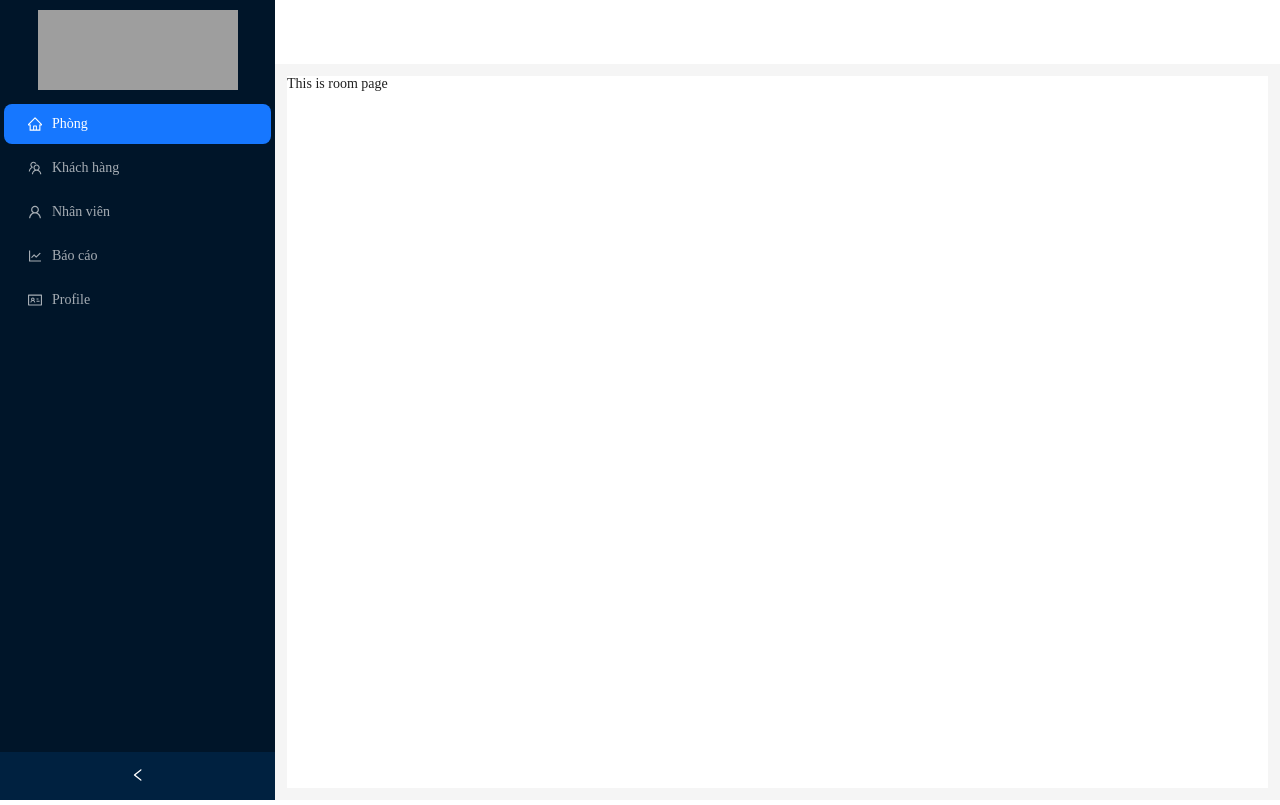
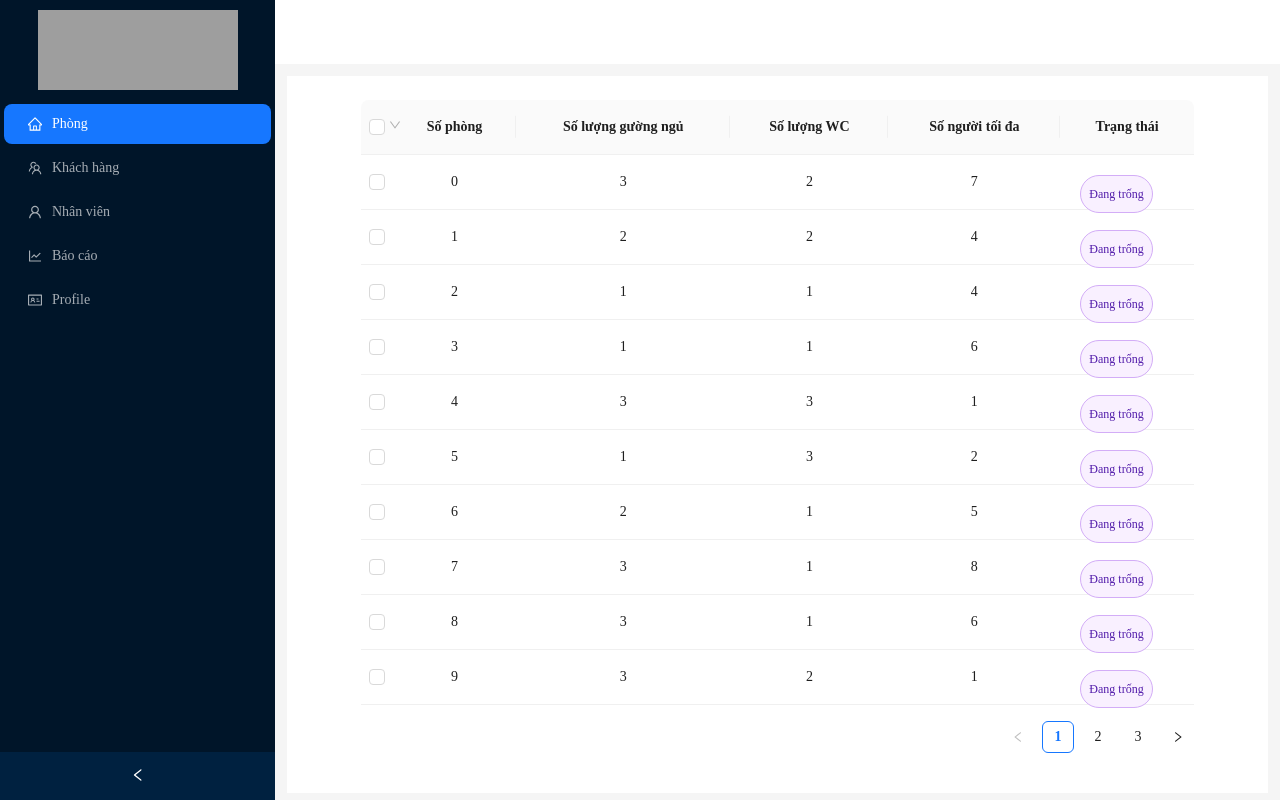
Before and after one commit to qthang02/booking-admin, a React (Vite) app: page / in a window 1280 px wide. Both pictures are taken after a click on the item "Phòng". Built offline with nearby package versions, Linux system fonts and the light colour scheme; grey boxes are pictures that could not be loaded.

Commit message:
add ObjectRoomStatus and RoomStatus type

```diff
--- /dev/null
+++ b/src/conponents/ObjectStatus/ObjectStatus.tsx
@@ -0,0 +1,47 @@
+import {Tag} from "antd";
+import * as React from "react";
+import {ObjectRoomStatusUtils, RoomStatus} from "../../utils/type.ts";
+
+const CustomTag = (title: string, color: string) => {
+    return (
+        <Tag
+            color={color}
+            style={{
+                position: "absolute",
+                top: 20,
+                left: 20,
+                zIndex: 10,
+                padding: 8,
+                borderRadius: 20,
+            }}
+        >
+            {title}
+        </Tag>
+    );
+};
+
+type RoomStatusProps = {
+    status: RoomStatus;
+}
+
+export const ObjectRoomStatus: React.FC<RoomStatusProps> = (props) => {
+    if (ObjectRoomStatusUtils.isChecking(props.status)) {
+        return CustomTag(ObjectRoomStatusUtils.humanizeStatus(props.status), "green")
+    }
+
+    if (ObjectRoomStatusUtils.isConfirmed(props.status)) {
+        return CustomTag(ObjectRoomStatusUtils.humanizeStatus(props.status), "blue")
+    }
+
+    if (ObjectRoomStatusUtils.isPending(props.status)) {
+        return CustomTag(ObjectRoomStatusUtils.humanizeStatus(props.status), "orange")
+    }
+
+    if (ObjectRoomStatusUtils.isCheckOut(props.status)) {
+        return CustomTag(ObjectRoomStatusUtils.humanizeStatus(props.status), "magenta")
+    }
+
+    if (ObjectRoomStatusUtils.isEmplty(props.status)) {
+        return CustomTag(ObjectRoomStatusUtils.humanizeStatus(props.status), "purple")
+    }
+}
--- a/src/features/room/components/roomManagement.tsx
+++ b/src/features/room/components/roomManagement.tsx
@@ -0,0 +1,115 @@
+import {Table, TableColumnsType, TableProps} from "antd";
+import {useState} from "react";
+import {ObjectRoomStatus} from "../../../conponents/ObjectStatus/ObjectStatus.tsx";
+
+type TableRowSelection<T> = TableProps<T>['rowSelection'];
+
+interface DataType {
+    key: React.Key;
+    roomNumber: number;
+    bedsQuantity: number;
+    wcsQuantity: number;
+    maximumPeople: number
+    status: React.ReactElement
+}
+
+const columns: TableColumnsType<DataType> = [
+    {
+        title: 'Số phòng',
+        dataIndex: "roomNumber",
+        align: "center"
+    },
+    {
+        title: 'Số lượng gường ngủ',
+        dataIndex: "bedsQuantity",
+        align: "center"
+    },
+    {
+        title: 'Số lượng WC',
+        dataIndex: "wcsQuantity",
+        align: "center"
+    },
+    {
+        title: "Số người tối đa",
+        dataIndex: "maximumPeople",
+        align: "center"
+    },
+    {
+        title: "Trạng thái",
+        dataIndex: "status",
+        align: "center"
+    }
+];
+
+function getRandomIntInclusive(min: number, max: number): number {
+    const minCeiled = Math.ceil(min);
+    const maxFloored = Math.floor(max);
+    return Math.floor(Math.random() * (maxFloored - minCeiled + 1) + minCeiled); // The maximum is inclusive and the minimum is inclusive
+}
+
+const data: DataType[] = [];
+for (let i = 0; i < 30; i++) {
+    data.push({
+        key: i,
+        roomNumber: i,
+        bedsQuantity: getRandomIntInclusive(1, 3),
+        wcsQuantity: getRandomIntInclusive(1, 3),
+        maximumPeople: getRandomIntInclusive(1, 10),
+        status: <ObjectRoomStatus status={"EMPTY"} />
+    });
+}
+
+export const RoomManagement = () => {
+    const [selectedRowKeys, setSelectedRowKeys] = useState<React.Key[]>([]);
+
+    const onSelectChange = (newSelectedRowKeys: React.Key[]) => {
+        console.log('selectedRowKeys changed: ', newSelectedRowKeys);
+        setSelectedRowKeys(newSelectedRowKeys);
+    };
+
+    const rowSelection: TableRowSelection<DataType> = {
+        selectedRowKeys,
+        onChange: onSelectChange,
+        selections: [
+            Table.SELECTION_ALL,
+            Table.SELECTION_INVERT,
+            Table.SELECTION_NONE,
+            {
+                key: 'odd',
+                text: 'Select Odd Row',
+                onSelect: (changeableRowKeys) => {
+                    let newSelectedRowKeys = [];
+                    newSelectedRowKeys = changeableRowKeys.filter((_, index) => {
+                        if (index % 2 !== 0) {
+                            return false;
+                        }
+                        return true;
+                    });
+                    setSelectedRowKeys(newSelectedRowKeys);
+                },
+            },
+            {
+                key: 'even',
+                text: 'Select Even Row',
+                onSelect: (changeableRowKeys) => {
+                    let newSelectedRowKeys = [];
+                    newSelectedRowKeys = changeableRowKeys.filter((_, index) => {
+                        if (index % 2 !== 0) {
+                            return true;
+                        }
+                        return false;
+                    });
+                    setSelectedRowKeys(newSelectedRowKeys);
+                },
+            },
+        ],
+    };
+
+    return (
+        <Table
+            rowSelection={rowSelection}
+            columns={columns}
+            dataSource={data}
+        />
+    );
+}
--- a/src/features/room/page/index.tsx
+++ b/src/features/room/page/index.tsx
@@ -1,9 +1,18 @@
-import {Space} from "antd";
+import {Card} from "antd";
+import {RoomManagement} from "../components/roomManagement.tsx";
 
 export const Room = () => {
     return (
-        <Space>
-            This is room page
-        </Space>
+        <>
+            <Card
+                style={{
+                    border: "none",
+                    paddingLeft: "50px",
+                    paddingRight: "50px"
+                }}
+            >
+                <RoomManagement />
+            </Card>
+        </>
     )
 }
--- /dev/null
+++ b/src/utils/type.ts
@@ -0,0 +1,25 @@
+export type RoomStatus =
+    "CONFIRMED" |
+    "PENDING" |
+    "CHECKING" |
+    "CHECKOUT" |
+    "EMPTY";
+
+
+export const ObjectRoomStatusUtils = {
+    isConfirmed: (status: RoomStatus) => status === "CONFIRMED",
+    isPending: (status: RoomStatus) => status === "PENDING",
+    isChecking: (status: RoomStatus) => status === "CHECKING",
+    isCheckOut: (status: RoomStatus) => status === "CHECKOUT",
+    isEmplty: (status: RoomStatus) => status === "EMPTY",
+
+    humanizeStatus: (status: RoomStatus) => {
+        switch (status) {
+            case "CONFIRMED": return "Đã xác nhận";
+            case "CHECKING": return "Đã checking";
+            case "PENDING": return "Đang chờ";
+            case "CHECKOUT": return "Đã Checkout"
+            case "EMPTY": return "Đang trống"
+        }
+    },
+}
```
